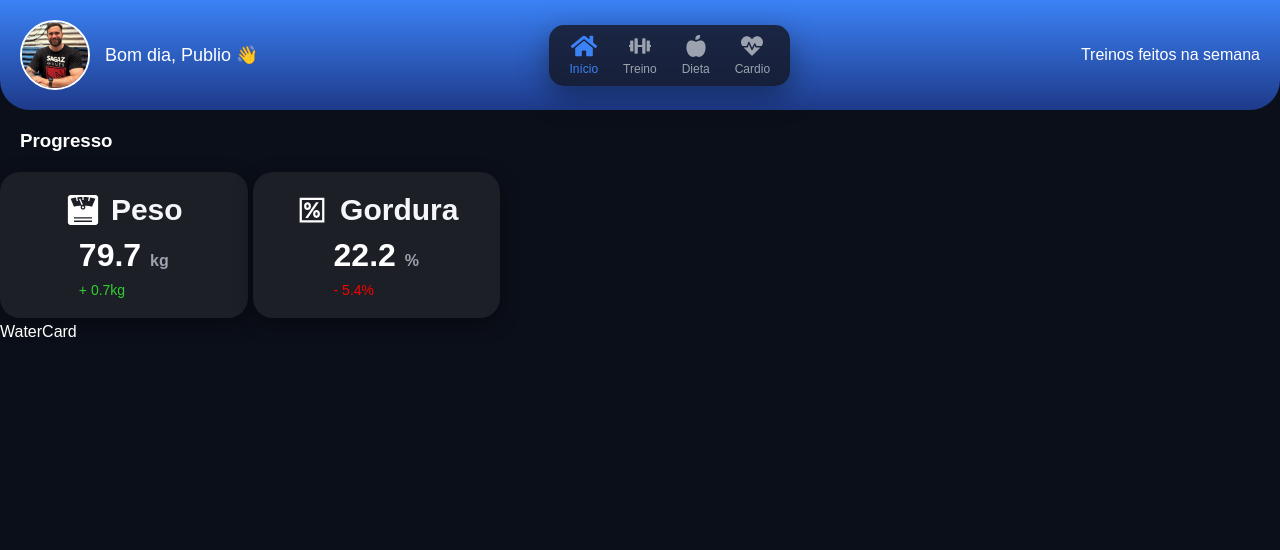
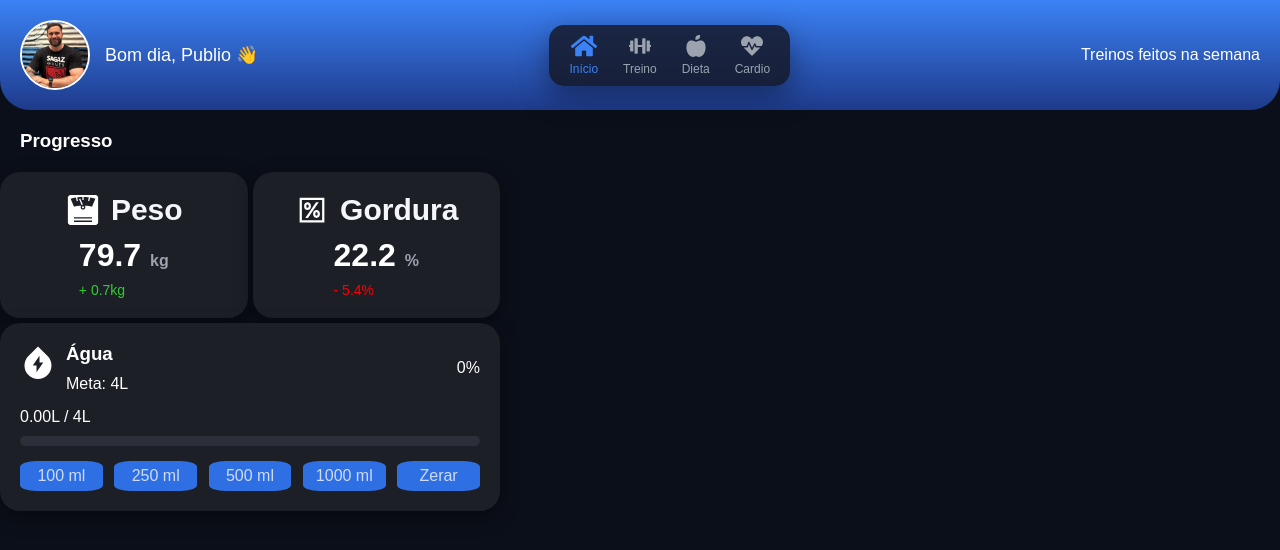
Before and after one commit to PublioMello/Gym-project, a React (Vite) app in the folder gym-project/: page / in a window 1280 px wide. Shown: the top 550 px of the page. Built offline with nearby package versions, Linux system fonts and the light colour scheme.

Commit message:
edit the main page

```diff
--- a/gym-project/src/components/Header/Header.css
+++ b/gym-project/src/components/Header/Header.css
@@ -127,7 +127,7 @@ body {
   }
 
   .dock {
-    width: 80%;
+    width: 90%;
     justify-content: space-between;
   }
 }
--- a/gym-project/src/components/Pages/Card/Card.css
+++ b/gym-project/src/components/Pages/Card/Card.css
@@ -1,6 +1,6 @@
 .grid {
   display: grid;
-  grid-template-columns: 1fr 1fr;
+  grid-template-columns: repeat(auto-fit, minmax(150px, 1fr));
   gap: 5px;
 
   max-width: 500px; /* controla largura */
--- a/gym-project/src/components/Pages/Card/WaterCard/WaterCard.css
+++ b/gym-project/src/components/Pages/Card/WaterCard/WaterCard.css
@@ -0,0 +1,80 @@
+.card--water {
+  background: #1c1f26;
+  border-radius: 20px;
+  padding: 20px;
+
+  box-shadow: 0 6px 20px rgba(0, 0, 0, 0.4);
+  transition: 0.3s;
+  grid-column: 2 span;
+  display: flex;
+  flex-direction: column;
+  gap: 15px;
+}
+.card--water:hover {
+  transform: translateY(-3px);
+}
+.card--water-header {
+  display: flex;
+  justify-content: space-between;
+  align-items: center;
+}
+.header--icon {
+  display: flex;
+  align-items: center;
+  gap: 10px;
+}
+.header--water-title {
+  display: flex;
+  flex-direction: column;
+  gap: 10px;
+}
+.card--water-main {
+  display: flex;
+  flex-direction: column;
+  gap: 10px;
+}
+.progress-container {
+  width: 100%;
+  height: 10px;
+  background-color: #2a2f3a;
+  border-radius: 10px;
+  overflow: hidden;
+}
+
+.progress-fill {
+  height: 100%;
+  background: linear-gradient(90deg, #4facfe, #00f2fe);
+  border-radius: 10px;
+  transition: width 0.4s ease;
+}
+.card--water-buttons {
+  display: flex;
+  justify-content: space-between;
+}
+.waterButton {
+  border-radius: 20%;
+  width: 18%;
+  height: 30px;
+
+  background: #2f6fe4; /* azul principal */
+  color: #cfdcf5;
+
+  border: none;
+
+  font-size: 16px;
+  font-weight: 500;
+}
+
+.waterButton:hover {
+  background-color: #00f2fe;
+  cursor: pointer;
+}
+/* ========================= */
+/* 📱 RESPONSIVO  */
+/* ========================= */
+
+@media (max-width: 600px) {
+  .waterButton {
+    font-size: 14px;
+  }
+}
--- a/gym-project/src/components/Pages/Card/WaterCard/WaterCard.jsx
+++ b/gym-project/src/components/Pages/Card/WaterCard/WaterCard.jsx
@@ -1,7 +1,68 @@
-import React from "react";
+import React, { useState } from "react";
+import "./WaterCard.css";
 
-function WaterCard() {
-  return <div>WaterCard</div>;
+function WaterCard({ icon }) {
+  const goal = 4000; // 4L em ml
+
+  const [current, setCurrent] = useState(0);
+
+  function addWater(amount) {
+    setCurrent((prev) => {
+      const total = prev + amount;
+      return total > goal ? goal : total; // não passa de 4000
+    });
+  }
+
+  function resetWater() {
+    setCurrent(0);
+  }
+
+  const percent = (current / goal) * 100;
+
+  return (
+    <div className="card--water">
+      <div className="card--water-header">
+        <div className="header--water">
+          <div className="header--icon">
+            <div className="icon">{icon}</div>
+            <div className="header--water-title">
+              <h3>Água</h3>
+              <p>Meta: 4L</p>
+            </div>
+          </div>
+        </div>
+        <div className="percents">
+          <span>{Math.round(percent)}%</span>
+        </div>
+      </div>
+
+      <div className="card--water-main">
+        <p>{(current / 1000).toFixed(2)}L / 4L</p>
+
+        <div className="progress-container">
+          <div className="progress-fill" style={{ width: `${percent}%` }}></div>
+        </div>
+      </div>
+
+      <div className="card--water-buttons">
+        <button onClick={() => addWater(100)} className="waterButton">
+          100 ml
+        </button>
+        <button onClick={() => addWater(250)} className="waterButton">
+          250 ml
+        </button>
+        <button onClick={() => addWater(500)} className="waterButton">
+          500 ml
+        </button>
+        <button onClick={() => addWater(1000)} className="waterButton">
+          1000 ml
+        </button>
+        <button onClick={resetWater} className="waterButton">
+          Zerar
+        </button>
+      </div>
+    </div>
+  );
 }
 
 export default WaterCard;
--- a/gym-project/src/components/Pages/Home/Home.jsx
+++ b/gym-project/src/components/Pages/Home/Home.jsx
@@ -4,6 +4,7 @@ import WaterCard from "../Card/WaterCard/WaterCard";
 import "./Home.css";
 import { GiWeightScale } from "react-icons/gi";
 import { LiaPercentageSolid } from "react-icons/lia";
+import { RiWaterFlashFill } from "react-icons/ri";
 function Home() {
   return (
     <div>
@@ -29,7 +30,7 @@ function Home() {
           isPositive={false}
           icon=<LiaPercentageSolid />
         />
-        <WaterCard />
+        <WaterCard icon=<RiWaterFlashFill /> />
       </div>
     </div>
   );
```
